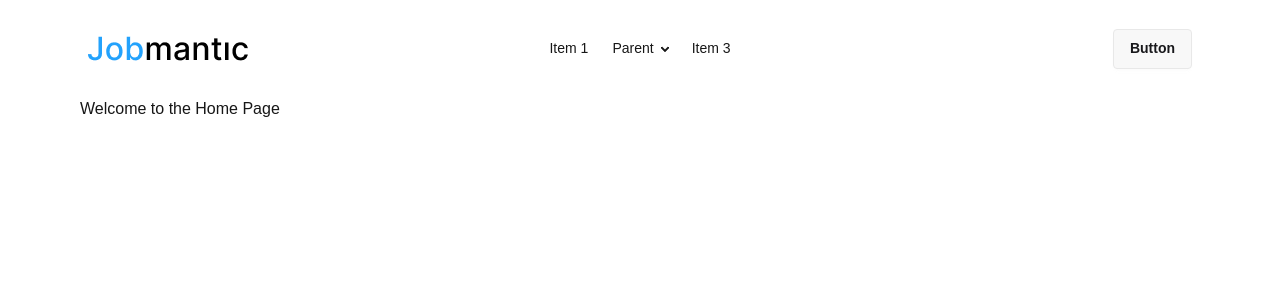
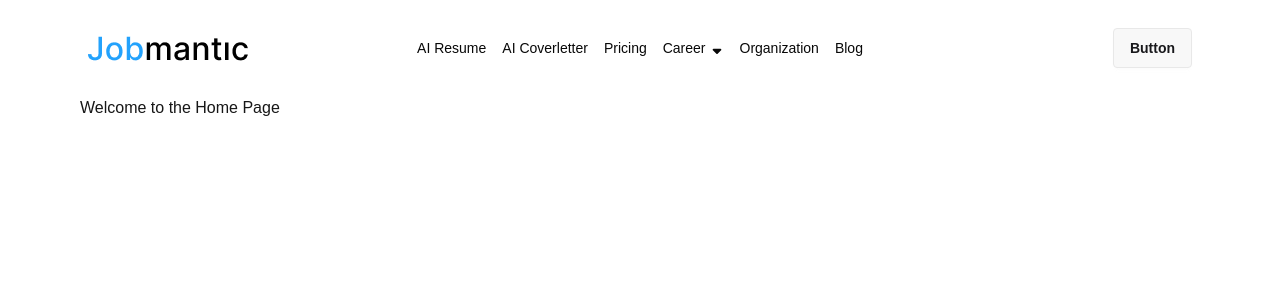
Before and after one commit to EmonHossen10/job-mantic, a Next.js app: page / in a window 1280 px wide. Shown: the top 300 px of the page. Built offline with nearby package versions, Linux system fonts and the light colour scheme.

Commit message:
navabr desktop view added

```diff
--- a/app/Components/Navbar.js
+++ b/app/Components/Navbar.js
@@ -1,24 +1,111 @@
 "use client";
 import Image from "next/image";
 import Link from "next/link";
-import React from "react";
+import React, { useState } from "react";
 import logo from "@/public/Jobmantic.png";
+import { usePathname } from "next/navigation";
+import { FaSortDown, FaSortUp } from "react-icons/fa6";
 
 const Navbar = () => {
-  const navLinks = [
-    { name: "AI Resume", path: "/ai-resume" },
-    { name: "AI Coverletter", path: "/ai-coverletter" },
-    {
-      name: "Career",
-      path: "/career",
-      dropdown: [
-        { name: "Jobs", path: "/career/jobs" },
-        { name: "Internships", path: "/career/internships" },
-        { name: "Guides", path: "/career/guides" },
-      ],
-    },
-    { name: "Blog", path: "/blog" },
+  const pathname = usePathname();
+  const [careerOpen, setCareerOpen] = useState(false);
+
+  const careerDropdown = [
+    { name: "Jobs", path: "/career/jobs" },
+    { name: "Internships", path: "/career/internships" },
+    { name: "Guides", path: "/career/guides" },
   ];
+  const navOptions = (
+    <>
+      <Link
+        href="/ai-resume"
+        className={`px-2 py-1 ${
+          pathname === "/ai-resume"
+            ? "text-[#23A2FC]"
+            : "text-[#080808] hover:text-[#23A2FC]"
+        }`}
+      >
+        AI Resume
+      </Link>
+      <Link
+        href="/ai-coverletter"
+        className={`px-2 py-1 ${
+          pathname === "/ai-coverletter"
+            ? "text-[#23A2FC]"
+            : "text-[#080808] hover:text-[#23A2FC]"
+        }`}
+      >
+        AI Coverletter
+      </Link>
+      <Link
+        href="/pricing"
+        className={`px-2 py-1 ${
+          pathname === "/pricing"
+            ? "text-[#23A2FC]"
+            : "text-[#080808] hover:text-[#23A2FC]"
+        }`}
+      >
+        Pricing
+      </Link>
+
+      {/* Career dropdown */}
+      <div className="relative inline-block">
+        <button
+          onClick={() => setCareerOpen(!careerOpen)}
+          className={`px-2 py-1 flex items-center gap-1 ${
+            pathname.startsWith("/career")
+              ? "text-[#23A2FC] font-semibold"
+              : "text-[#080808] hover:text-[#23A2FC]"
+          }`}
+        >
+          Career
+          <span>{careerOpen ? <FaSortUp /> : <FaSortDown />}</span>
+        </button>
+
+        {careerOpen && (
+          <ul className="absolute top-full left-0 mt-1 w-40 bg-white shadow rounded-md">
+            {careerDropdown.map((item, index) => (
+              <li key={index}>
+                <Link
+                  href={item.path}
+                  className={`block px-3 py-2 ${
+                    pathname === item.path
+                      ? "text-[#23A2FC] font-semibold"
+                      : "text-[#080808] hover:text-[#23A2FC]"
+                  }`}
+                  onClick={() => setCareerOpen(false)} // close dropdown on click
+                >
+                  {item.name}
+                </Link>
+              </li>
+            ))}
+          </ul>
+        )}
+      </div>
+
+      <Link
+        href="/organization"
+        className={`px-2 py-1 ${
+          pathname === "/organization"
+            ? "text-[#23A2FC]"
+            : "text-[#080808] hover:text-[#23A2FC]"
+        }`}
+      >
+        Organization
+      </Link>
+      <Link
+        href="/blog"
+        className={`px-2 py-1 ${
+          pathname === "/blog"
+            ? "text-[#23A2FC]"
+            : "text-[#080808] hover:text-[#23A2FC]"
+        }`}
+      >
+        Blog
+      </Link>
+    </>
+  );
+
   return (
     <div className="navbar  my-4">
       <div className="navbar-start">
@@ -44,23 +131,7 @@ const Navbar = () => {
             tabIndex={0}
             className="menu menu-sm dropdown-content bg-base-100 rounded-box z-1 mt-3 w-52 p-2 shadow"
           >
-            <li>
-              <a>Item 1</a>
-            </li>
-            <li>
-              <a>Parent</a>
-              <ul className="p-2">
-                <li>
-                  <a>Submenu 1</a>
-                </li>
-                <li>
-                  <a>Submenu 2</a>
-                </li>
-              </ul>
-            </li>
-            <li>
-              <a>Item 3</a>
-            </li>
+            {navOptions}
           </ul>
         </div>
         <Link href="/">
@@ -68,27 +139,7 @@ const Navbar = () => {
         </Link>
       </div>
       <div className="navbar-center hidden lg:flex">
-        <ul className="menu menu-horizontal px-1">
-          <li>
-            <a>Item 1</a>
-          </li>
-          <li>
-            <details>
-              <summary>Parent</summary>
-              <ul className="p-2">
-                <li>
-                  <a>Submenu 1</a>
-                </li>
-                <li>
-                  <a>Submenu 2</a>
-                </li>
-              </ul>
-            </details>
-          </li>
-          <li>
-            <a>Item 3</a>
-          </li>
-        </ul>
+        <ul className="menu menu-horizontal px-1">{navOptions}</ul>
       </div>
       <div className="navbar-end">
         <a className="btn">Button</a>
```
